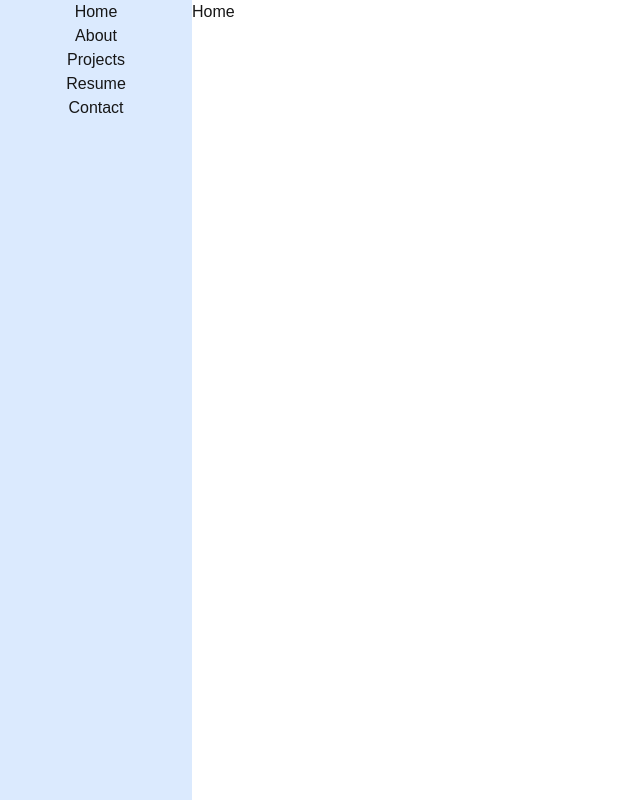
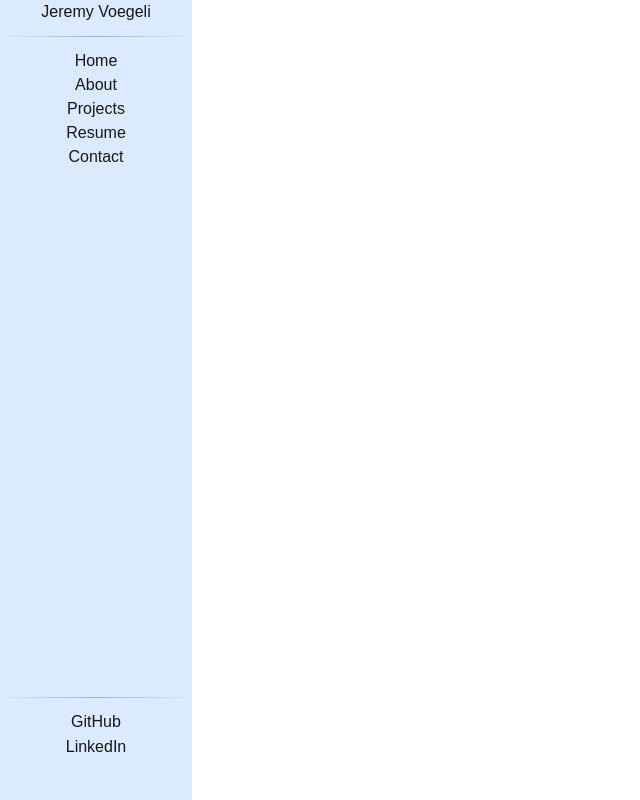
Before and after one commit to JeremyVoegeli/personal-website, a Next.js app: page / in a window 1280 px wide. Shown: the whole page, without its empty margins (0-640 px from the left). Built offline with nearby package versions, Linux system fonts and the light colour scheme.

Commit message:
some styling for the navigation sidebar

```diff
--- a/src/app/layout.js
+++ b/src/app/layout.js
@@ -10,12 +10,20 @@ export default function RootLayout({ children }) {
   return (
     <html>
       <body className="min-h-screen flex">
-        <aside className="w-48 shrink-0 flex flex-col bg-blue-100">
+        <aside className="fixed w-48 shrink-0 h-screen flex flex-col bg-blue-100">
+          <h1 className="text-center">Jeremy Voegeli</h1>
+          <hr className="my-3 h-px border-t-0 bg-transparent bg-gradient-to-r from-transparent via-black to-transparent opacity-25 dark:via-black"/>
           <Link href="/" className="text-center">Home</Link>
           <Link href="/about" className="text-center">About</Link>
           <Link href="/projects" className="text-center">Projects</Link>
           <Link href="/resume" className="text-center">Resume</Link>
           <Link href="/contact" className="text-center">Contact</Link>
+          <div className="h-full"/>
+          <div className="grid grid-rows-3 mb-10">
+            <hr className="my-3 h-px border-t-0 bg-transparent bg-gradient-to-r from-transparent via-black to-transparent opacity-25 dark:via-black"/>
+            <Link href="https://github.com/JeremyVoegeli" target="_blank" className="text-center">GitHub</Link>
+            <Link href="https://www.linkedin.com/in/jeremyvoegeli/" target="_blank" className="text-center">LinkedIn</Link>
+          </div>
         </aside>
         <main className="flex-1">
           {children}
```
